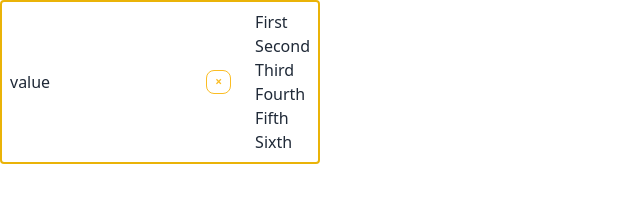
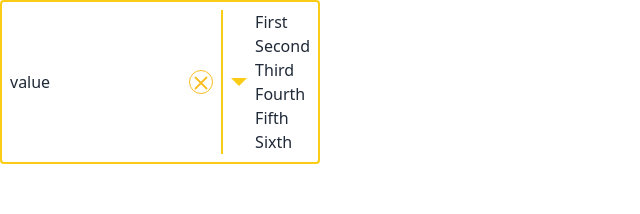
Before and after one commit to ZHANGJialiHappy/select, a React (Vite) app: page / in a window 1280 px wide. Shown: the top 214 px of the page, without its empty margins (0-640 px from the left). Built offline with nearby package versions, Linux system fonts and the light colour scheme.

Commit message:
except option

```diff
--- a/src/select.tsx
+++ b/src/select.tsx
@@ -11,14 +11,17 @@ type SelectProps = {
 
 export function Select({ value, onChange, options }: SelectProps) {
 
-    return(
+    return (
+        <div>
             <div tabIndex={0}
-        className="relative w-80 min-h-6 border-2 border-solid  border-yellow-500 flex items-center gap-2 p-2 rounded focus:border-yellow-200">
+                className="relative w-80 min-h-6 border-2 border-solid  border-yellow-400 flex items-center gap-2 p-2 rounded group focus:border-yellow-200">
                 <span className="grow">value</span>
-            <button className="btn btn-outline btn-warning btn-xs">&times;</button>
-            <div className="divider"></div>
-            <div className="caret"></div>
-            <ul className="options">
+                <button className="btn btn-circle btn-outline btn-warning btn-xs">
+                    <svg xmlns="http://www.w3.org/2000/svg" className="h-6 w-6" fill="none" viewBox="0 0 24 24" stroke="currentColor"><path strokeLinecap="round" strokeLinejoin="round" strokeWidth="2" d="M6 18L18 6M6 6l12 12" /></svg>
+                </button>
+                <div className="bg-yellow-400 group-focus:bg-yellow-200 self-stretch w-0.5"></div>
+                <div className="translate-x-0 translate-y-1/4 border-8 border-solid border-transparent border-t-yellow-400"></div>
+                <ul className="m-0 p-0 max-h-60">
                     {options.map(option => (
                         <li key={option.label} className="option">
                             {option.label}
@@ -26,5 +29,6 @@ export function Select({ value, onChange, options }: SelectProps) {
                     ))}
                 </ul>
             </div>
+        </div>
     )
 }
```
Lines whose indentation alone changed are shown as unchanged.
